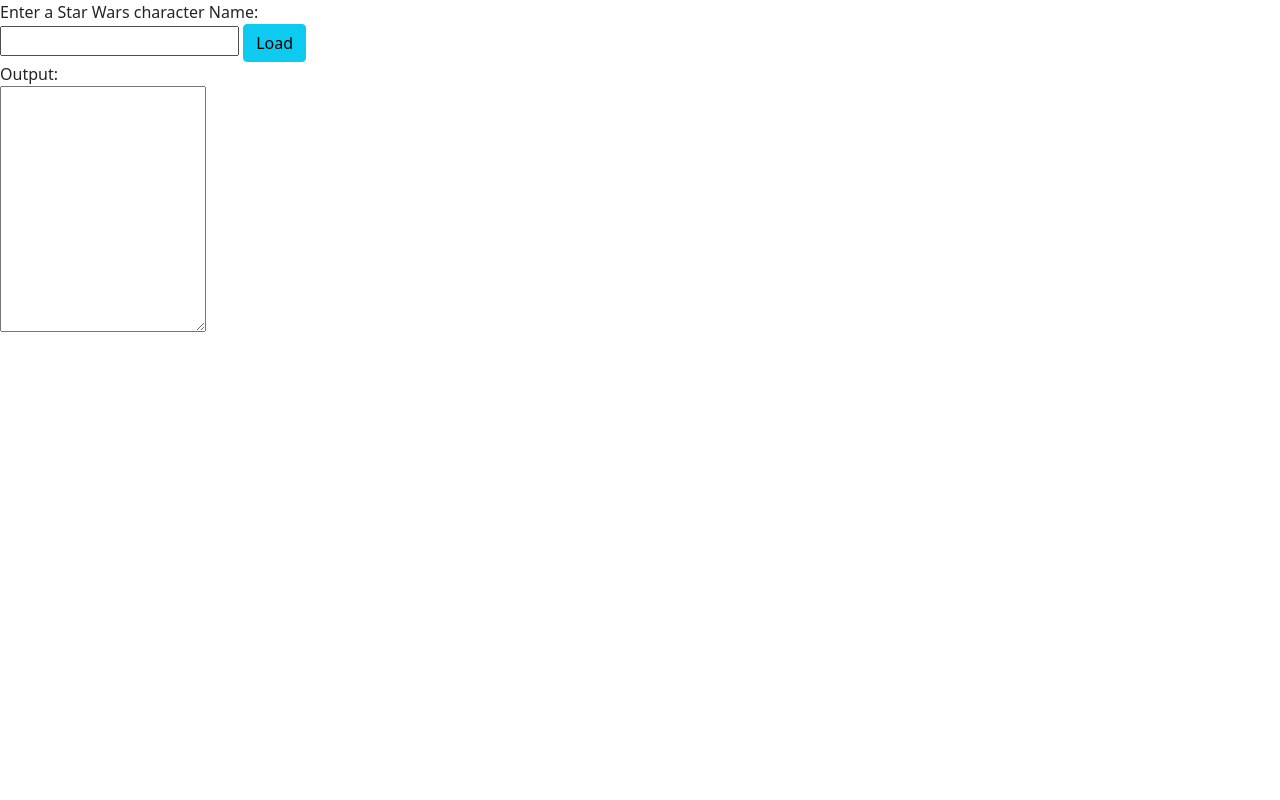
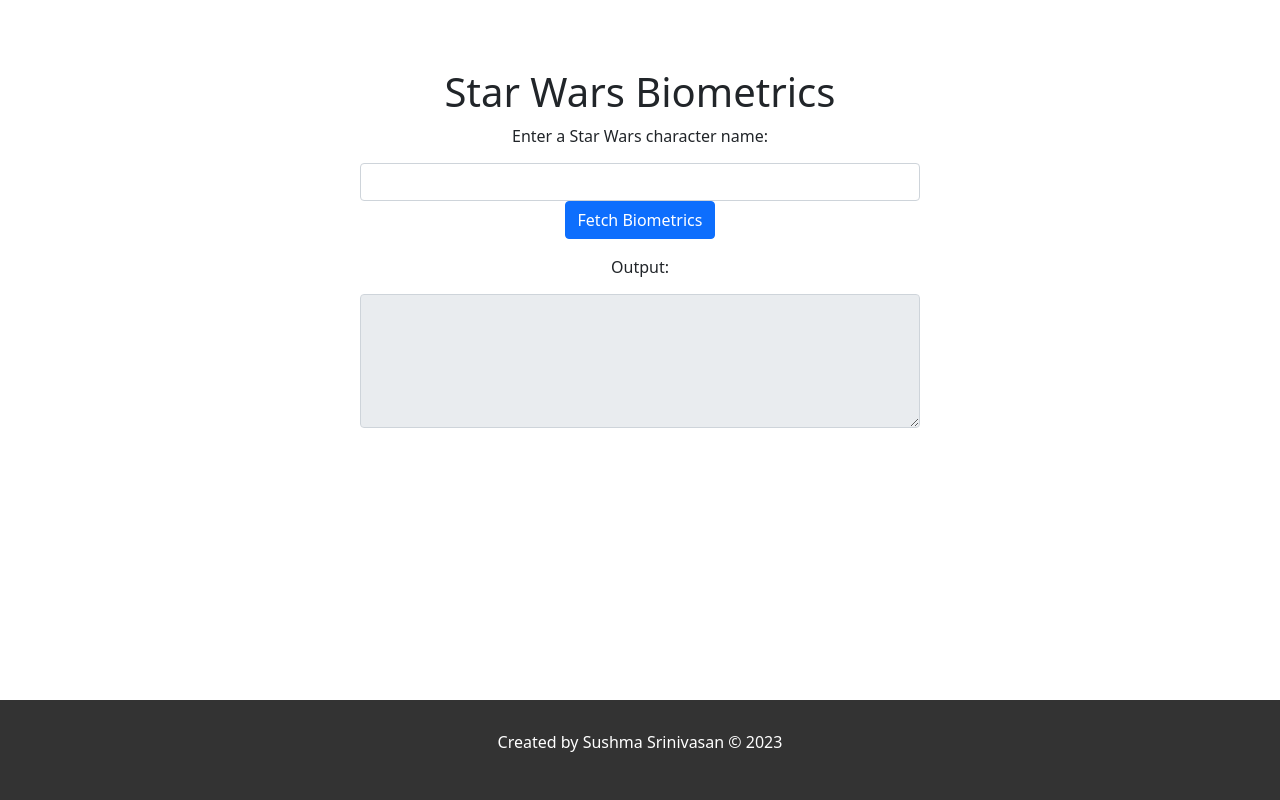
Before and after one commit to SushmaSrinivasan/Star-Wars-Biometrics, a plain HTML site: page index.html in a window 1280 px wide. Drawn offline with nearby package versions, Linux system fonts and the light colour scheme.

Commit message:
added styles and beautified

```diff
--- a/index.html
+++ b/index.html
@@ -6,17 +6,29 @@
     <title>Star Wars Biometrics</title>
     <link href="https://cdn.jsdelivr.net/npm/bootstrap@5.0.2/dist/css/bootstrap.min.css" rel="stylesheet"
     integrity="sha384-EVSTQN3/azprG1Anm3QDgpJLIm9Nao0Yz1ztcQTwFspd3yD65VohhpuuCOmLASjC" crossorigin="anonymous">
+    <link rel="stylesheet" href="style.css">
 </head>
 <body>
+    <div class="container mt-5">
+        <h1>Star Wars Biometrics</h1>
+        <div class="form-group">
+            <label for="fullName">Enter a Star Wars character name:</label>
+            <input type="text" class="form-control" id="fullName">
+        </div>
+        <button class="btn btn-primary" id="btnJson">Fetch Biometrics</button>
+        <div class="form-group mt-3">
+            <label for="output-text">Output:</label>
+            <textarea class="form-control" id="output-text" rows="5" readonly></textarea>
+        </div>
+    </div>
 
-        <form id="biometricsForm">
-            <label for="fullName">Enter a Star Wars character Name:</label><br>
-            <input type="text" id="fullName">
-            <button id="btnJson" class="btn btn-info">Load</button><br>
-            <label for="output-text">Output:</label><br>
-            <textarea id="output-text" rows="10" readonly></textarea>
-        </form>
+    <footer>
+        <div class="container">
+            <p> Created by Sushma Srinivasan &copy; 2023</p>
+        </div>
+    </footer>
 
     <script src="script.js"></script>
+    <script src="https://cdn.jsdelivr.net/npm/bootstrap@5.3.2/dist/js/bootstrap.bundle.min.js" integrity="sha384-C6RzsynM9kWDrMNeT87bh95OGNyZPhcTNXj1NW7RuBCsyN/o0jlpcV8Qyq46cDfL" crossorigin="anonymous"></script>
 </body>
 </html>
--- /dev/null
+++ b/style.css
@@ -0,0 +1,25 @@
+.container {
+    max-width: 600px;
+    margin: 0 auto;
+    padding: 20px;
+    text-align: center;
+}
+
+
+.form-group label {
+    margin-bottom: 15px;
+}
+
+#fetchButton {
+    margin-top: 15px;
+}
+
+footer {
+    background-color: #333;
+    color: #fff;
+    padding: 10px;
+    text-align: center;
+    position: fixed;
+    bottom: 0;
+    width: 100%;
+}
```
